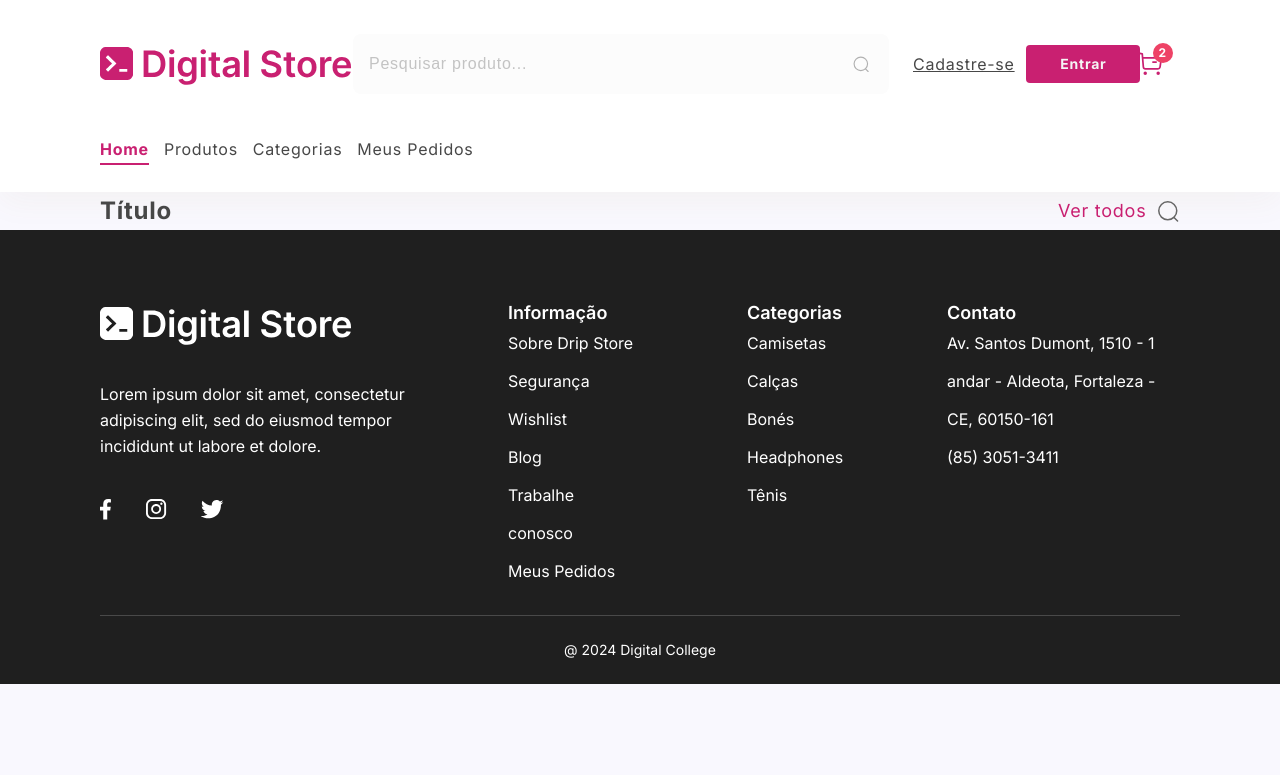
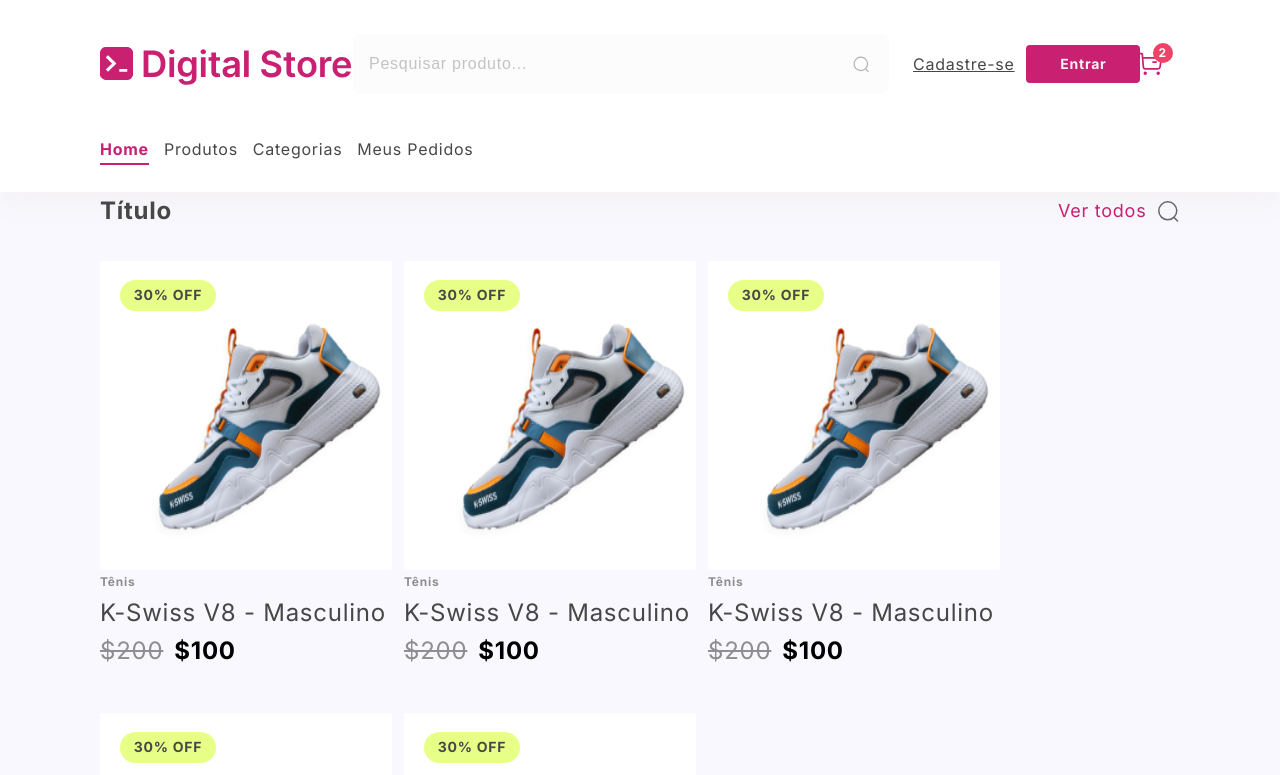
Before and after one commit to fcooantonio/iel-digital-store, a React (Vite) app: page / in a window 1280 px wide. Shown: the top 775 px of the page. Built offline with nearby package versions, Linux system fonts and the light colour scheme.

Commit message:
productcard component base layout done

```diff
--- /dev/null
+++ b/src/components/ProductCard.jsx
@@ -0,0 +1,96 @@
+import styled from "styled-components";
+import productImage from '../assets/shoe.png'
+
+const ProductCard = () => {
+    return (
+        <ProductContainer>
+            <span>30% OFF</span>
+            <img src={productImage} alt="?" />
+            <div className="description">
+                <p>Tênis</p>
+                <p>K-Swiss V8 - Masculino</p>
+                <span>
+                    <p>$200</p>
+                    <p>$100</p>
+                </span>
+            </div>
+        </ProductContainer>
+    );
+}
+
+const ProductContainer = styled.li`
+    width: 292px;
+    height: 440px;
+    display: flex;
+    align-items: flex-start;
+    justify-content: flex-start;
+    flex-direction: column;
+    & img {
+        width: 100%;
+        height: 320px;
+        cursor: pointer;
+        background-color: var(--color-white);
+    }
+    & > span {
+        width: 96px;
+        height: 32px;
+        display: flex;
+        align-items: center;
+        justify-content: center;
+        border-radius: 30px;
+        position: relative;
+        top: 50px;
+        left: 20px;
+        color: var(--color-dark-gray-two);
+        background-color: #E7FF86;
+        font-size: 0.875rem;
+        font-weight: 700;
+        line-height: 22px;
+        letter-spacing: 0.75px;
+        text-align: left;
+    }
+    & .description {
+        display: flex;
+        align-items: flex-start;
+        justify-content: flex-start;
+        flex-direction: column;
+        & > p:first-child {
+            color: var(--color-light-gray-one);
+            font-size: 12px;
+            font-weight: 700;
+            line-height: 24px;
+            letter-spacing: 0.75px;
+            text-align: left;
+        }
+        & > p:nth-child(2) {
+            color: var(--color-dark-gray-two);
+            font-size: 1.5rem;
+            font-weight: 400;
+            line-height: 38px;
+            letter-spacing: 0.75px;
+            text-align: left;
+        }
+        & span {
+            display: flex;
+            align-items: center;
+            justify-content: center;
+            gap: 11px;
+            & p {
+                font-size: 1.5rem;
+                font-weight: 400;
+                line-height: 38px;
+                letter-spacing: 0.75px;
+                text-align: left;
+                &:first-child {
+                    color: var(--color-light-gray-one);
+                    text-decoration: line-through;
+                }
+                &:nth-child(2) {
+                    font-weight: 700;
+                }
+            }
+        }
+    }
+`;
+
+export default ProductCard;
--- a/src/components/Section.jsx
+++ b/src/components/Section.jsx
@@ -1,6 +1,7 @@
 import { Link } from "react-router-dom";
 import styled from "styled-components";
 import arrow from '../assets/search.svg'
+import ProductCard from "./ProductCard";
 
 const Section = () => {
     return (
@@ -12,6 +13,13 @@ const Section = () => {
                     <img src={arrow} alt="" />
                 </div>
             </div>
+            <ul>
+                <ProductCard />
+                <ProductCard />
+                <ProductCard />
+                <ProductCard />
+                <ProductCard />
+            </ul>
         </SectionContainer>
     );
 }
@@ -22,6 +30,7 @@ const SectionContainer = styled.section`
     display: flex;
     align-items: center;
     justify-content: center;
+    flex-direction: column;
     div {
         width: 100%;
         display: flex;
@@ -56,6 +65,14 @@ const SectionContainer = styled.section`
             }
         }
     }
+    & ul {
+        width: 100%;
+        display: flex;
+        align-items: center;
+        justify-content: flex-start;
+        flex-wrap: wrap;
+        gap: 12px;
+    }
 `;
 
 export default Section;
```
Also changed, not shown: src/assets/shoe.png (added).
